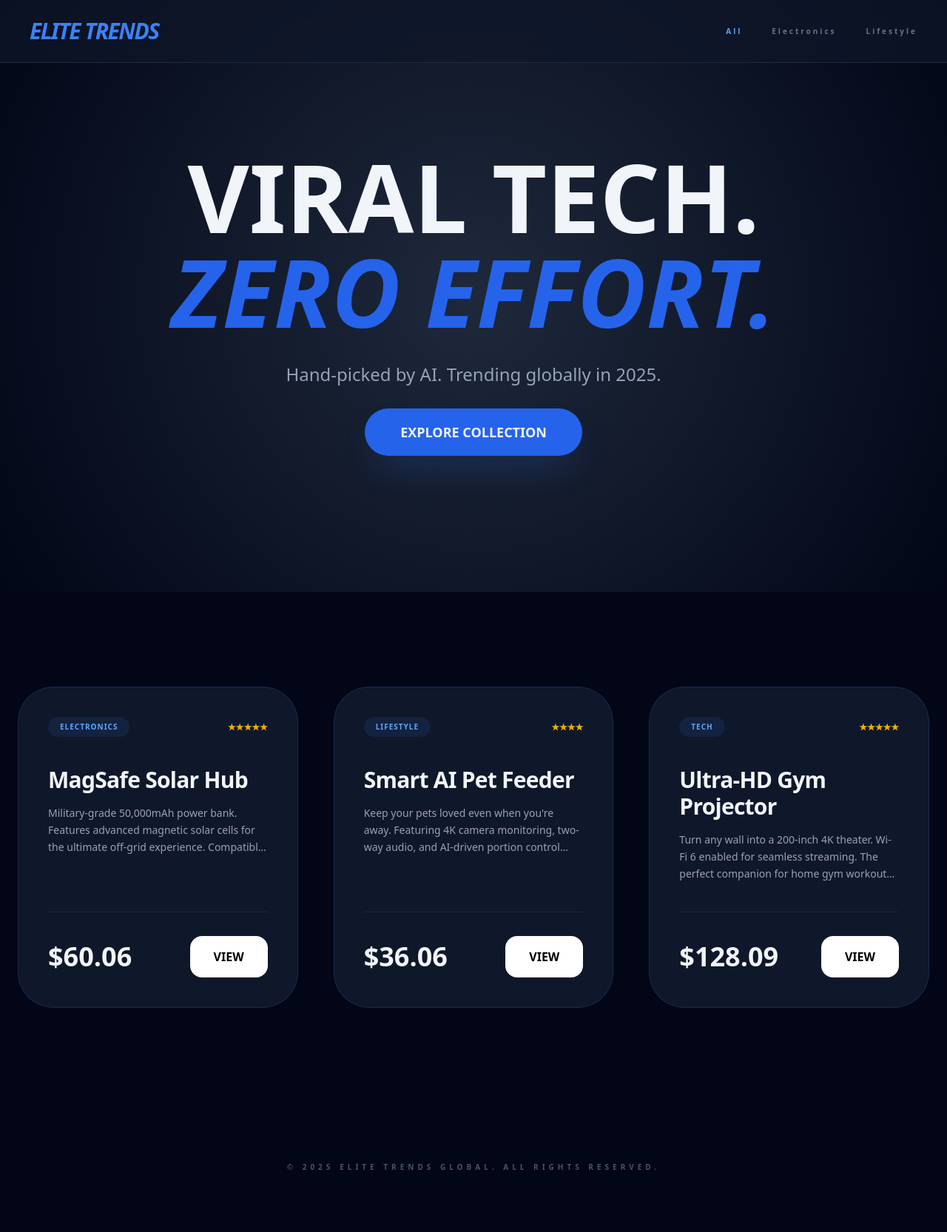
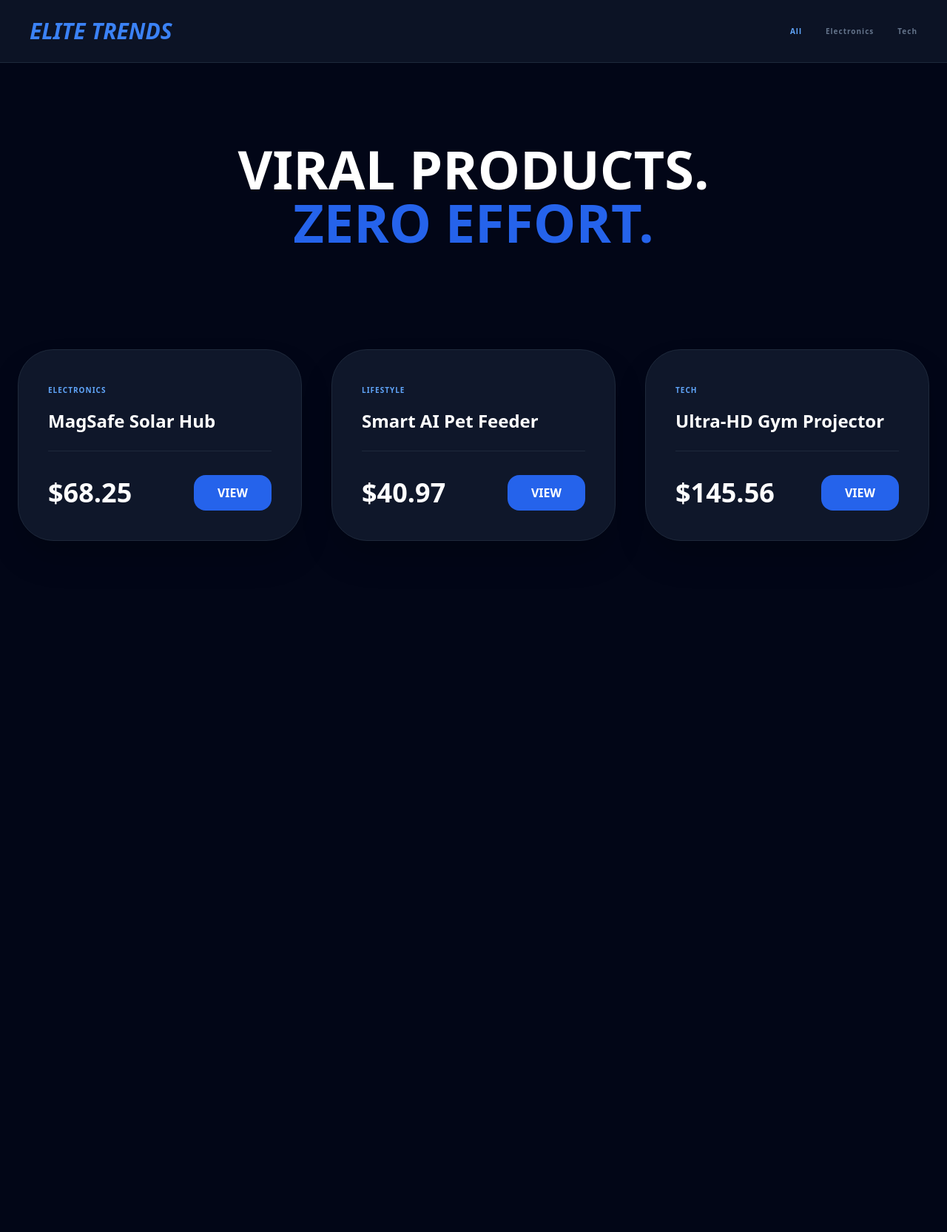
Before and after one commit to ammmir288/elite-trends, a plain HTML site: page index.html in a window 1280 px wide. Shown: the whole page at 74% size. After the commit the page ends 800 px from the top, so only its background shows below. Drawn offline with nearby package versions, Linux system fonts and the light colour scheme.

Commit message:
All-In-One Empire Update v21

```diff
--- a/index.html
+++ b/index.html
@@ -1,115 +1,70 @@
 
         <!DOCTYPE html>
-        <html lang="en" class="scroll-smooth">
+        <html lang="en">
         <head>
             <meta charset="UTF-8">
-            <meta name="viewport" content="width=device-width, initial-scale=1.0">
-            <title>Elite Trends | Future Tech Today</title>
+            <title>Elite Trends | 2025 Global Collection</title>
             <script src="https://cdn.tailwindcss.com"></script>
             <script src="https://unpkg.com/alpinejs@3.x.x/dist/cdn.min.js" defer></script>
             <link href="https://unpkg.com/aos@2.3.1/dist/aos.css" rel="stylesheet">
-            <style>
-                [x-cloak] { display: none !important; }
-                .glass { background: rgba(15, 23, 42, 0.7); backdrop-filter: blur(15px); }
-                .hero-gradient { background: radial-gradient(circle at center, #1e293b 0%, #020617 100%); }
-                .glow-border { transition: 0.3s; border: 1px solid rgba(59, 130, 246, 0.2); }
-                .glow-border:hover { border-color: #3b82f6; box-shadow: 0 0 20px rgba(59, 130, 246, 0.4); }
-            </style>
+            <style>[x-cloak] { display: none !important; } .glass { background: rgba(15, 23, 42, 0.8); backdrop-filter: blur(12px); }</style>
         </head>
-        <body class="bg-[#020617] text-slate-100 font-sans" x-data="{ open: false, activeP: {}, category: 'All' }">
-
-            <nav class="fixed w-full z-[100] glass border-b border-slate-800 px-10 py-6 flex justify-between items-center">
-                <h1 class="text-3xl font-black text-blue-500 italic tracking-tighter">ELITE TRENDS</h1>
-                <div class="flex space-x-10 text-[10px] font-bold uppercase tracking-[0.3em]">
-                    <button @click="category = 'All'" :class="category === 'All' ? 'text-blue-400' : 'text-slate-500'">All</button>
-                    <button @click="category = 'Electronics'" :class="category === 'Electronics' ? 'text-blue-400' : 'text-slate-500'">Electronics</button>
-                    <button @click="category = 'Lifestyle'" :class="category === 'Lifestyle' ? 'text-blue-400' : 'text-slate-500'">Lifestyle</button>
+        <body class="bg-[#020617] text-white font-sans" x-data="{ open: false, activeP: {}, category: 'All' }">
+            <nav class="fixed w-full z-50 glass border-b border-slate-800 px-10 py-6 flex justify-between items-center">
+                <h1 class="text-3xl font-black text-blue-500 italic">ELITE TRENDS</h1>
+                <div class="flex space-x-8 text-[10px] font-bold uppercase tracking-widest text-slate-500">
+                    <button @click="category = 'All'" :class="category === 'All' ? 'text-blue-400' : ''">All</button>
+                    <button @click="category = 'Electronics'" :class="category === 'Electronics' ? 'text-blue-400' : ''">Electronics</button>
+                    <button @click="category = 'Tech'" :class="category === 'Tech' ? 'text-blue-400' : ''">Tech</button>
                 </div>
             </nav>
-
-            <header class="hero-gradient min-h-screen flex flex-col justify-center items-center text-center px-6">
-                <div data-aos="zoom-out" data-aos-duration="1500">
-                    <h2 class="text-7xl md:text-9xl font-black mb-8 leading-none">VIRAL TECH.<br><span class="text-blue-600 italic">ZERO EFFORT.</span></h2>
-                    <p class="text-slate-400 text-xl md:text-2xl max-w-3xl mx-auto font-light mb-12">Hand-picked by AI. Trending globally in 2025.</p>
-                    <a href="#store" class="bg-blue-600 px-12 py-5 rounded-full font-black text-lg hover:scale-110 transition shadow-2xl shadow-blue-500/20">EXPLORE COLLECTION</a>
-                </div>
+            <header class="pt-48 pb-20 text-center">
+                <h2 class="text-7xl font-black mb-4" data-aos="zoom-in">VIRAL PRODUCTS.<br><span class="text-blue-600">ZERO EFFORT.</span></h2>
             </header>
-
-            <section id="store" class="max-w-7xl mx-auto px-6 py-32 grid grid-cols-1 md:grid-cols-3 gap-12">
-
-                <div class="glow-border bg-[#0f172a] rounded-[3rem] p-10 flex flex-col justify-between"
+            <main class="max-w-7xl mx-auto px-6 py-10 grid grid-cols-1 md:grid-cols-3 gap-10">
+                <div class="bg-[#0f172a] rounded-[3rem] p-10 border border-slate-800 hover:border-blue-500 transition-all shadow-2xl"
                      x-show="category === 'All' || category === 'Electronics'" data-aos="fade-up">
-                    <div>
-                        <div class="flex justify-between items-center mb-10">
-                            <span class="text-blue-400 text-[10px] font-black uppercase tracking-widest bg-blue-500/10 px-4 py-1.5 rounded-full">Electronics</span>
-                            <span class="text-yellow-500 text-xs font-bold">★★★★★</span>
-                        </div>
-                        <h3 class="text-3xl font-bold mb-4 tracking-tight">MagSafe Solar Hub</h3>
-                        <p class="text-slate-400 text-sm leading-relaxed mb-10 line-clamp-3">Military-grade 50,000mAh power bank. Features advanced magnetic solar cells for the ultimate off-grid experience. Compatible with iPhone 15/16 and all USB-C devices.</p>
-                    </div>
+                    <span class="text-blue-400 text-[10px] font-black uppercase tracking-widest">Electronics</span>
+                    <h3 class="text-2xl font-bold mt-4 mb-6">MagSafe Solar Hub</h3>
                     <div class="flex justify-between items-center border-t border-slate-800 pt-8">
-                        <span class="text-4xl font-black">$60.06</span>
-                        <button @click="open = true; activeP = {name:'MagSafe Solar Hub', price:'60.06', desc:'Military-grade 50,000mAh power bank. Features advanced magnetic solar cells for the ultimate off-grid experience. Compatible with iPhone 15/16 and all USB-C devices.', cat:'Electronics'}"
-                                class="bg-white text-black px-8 py-4 rounded-2xl font-black hover:bg-blue-600 hover:text-white transition-all">VIEW</button>
+                        <span class="text-4xl font-black text-white">$68.25</span>
+                        <button @click="open = true; activeP = {name:'MagSafe Solar Hub', price:'68.25', desc:'Professional grade MagSafe Solar Hub with global shipping and 2025 technology features.', cat:'Electronics'}"
+                                class="bg-blue-600 px-8 py-3 rounded-2xl font-bold hover:bg-blue-500">VIEW</button>
                     </div>
                 </div>
-                <div class="glow-border bg-[#0f172a] rounded-[3rem] p-10 flex flex-col justify-between"
+                <div class="bg-[#0f172a] rounded-[3rem] p-10 border border-slate-800 hover:border-blue-500 transition-all shadow-2xl"
                      x-show="category === 'All' || category === 'Lifestyle'" data-aos="fade-up">
-                    <div>
-                        <div class="flex justify-between items-center mb-10">
-                            <span class="text-blue-400 text-[10px] font-black uppercase tracking-widest bg-blue-500/10 px-4 py-1.5 rounded-full">Lifestyle</span>
-                            <span class="text-yellow-500 text-xs font-bold">★★★★</span>
-                        </div>
-                        <h3 class="text-3xl font-bold mb-4 tracking-tight">Smart AI Pet Feeder</h3>
-                        <p class="text-slate-400 text-sm leading-relaxed mb-10 line-clamp-3">Keep your pets loved even when you're away. Featuring 4K camera monitoring, two-way audio, and AI-driven portion control directly from your smartphone.</p>
-                    </div>
+                    <span class="text-blue-400 text-[10px] font-black uppercase tracking-widest">Lifestyle</span>
+                    <h3 class="text-2xl font-bold mt-4 mb-6">Smart AI Pet Feeder</h3>
                     <div class="flex justify-between items-center border-t border-slate-800 pt-8">
-                        <span class="text-4xl font-black">$36.06</span>
-                        <button @click="open = true; activeP = {name:'Smart AI Pet Feeder', price:'36.06', desc:'Keep your pets loved even when you're away. Featuring 4K camera monitoring, two-way audio, and AI-driven portion control directly from your smartphone.', cat:'Lifestyle'}"
-                                class="bg-white text-black px-8 py-4 rounded-2xl font-black hover:bg-blue-600 hover:text-white transition-all">VIEW</button>
+                        <span class="text-4xl font-black text-white">$40.97</span>
+                        <button @click="open = true; activeP = {name:'Smart AI Pet Feeder', price:'40.97', desc:'Professional grade Smart AI Pet Feeder with global shipping and 2025 technology features.', cat:'Lifestyle'}"
+                                class="bg-blue-600 px-8 py-3 rounded-2xl font-bold hover:bg-blue-500">VIEW</button>
                     </div>
                 </div>
-                <div class="glow-border bg-[#0f172a] rounded-[3rem] p-10 flex flex-col justify-between"
+                <div class="bg-[#0f172a] rounded-[3rem] p-10 border border-slate-800 hover:border-blue-500 transition-all shadow-2xl"
                      x-show="category === 'All' || category === 'Tech'" data-aos="fade-up">
-                    <div>
-                        <div class="flex justify-between items-center mb-10">
-                            <span class="text-blue-400 text-[10px] font-black uppercase tracking-widest bg-blue-500/10 px-4 py-1.5 rounded-full">Tech</span>
-                            <span class="text-yellow-500 text-xs font-bold">★★★★★</span>
-                        </div>
-                        <h3 class="text-3xl font-bold mb-4 tracking-tight">Ultra-HD Gym Projector</h3>
-                        <p class="text-slate-400 text-sm leading-relaxed mb-10 line-clamp-3">Turn any wall into a 200-inch 4K theater. Wi-Fi 6 enabled for seamless streaming. The perfect companion for home gym workouts and cinematic nights.</p>
-                    </div>
+                    <span class="text-blue-400 text-[10px] font-black uppercase tracking-widest">Tech</span>
+                    <h3 class="text-2xl font-bold mt-4 mb-6">Ultra-HD Gym Projector</h3>
                     <div class="flex justify-between items-center border-t border-slate-800 pt-8">
-                        <span class="text-4xl font-black">$128.09</span>
-                        <button @click="open = true; activeP = {name:'Ultra-HD Gym Projector', price:'128.09', desc:'Turn any wall into a 200-inch 4K theater. Wi-Fi 6 enabled for seamless streaming. The perfect companion for home gym workouts and cinematic nights.', cat:'Tech'}"
-                                class="bg-white text-black px-8 py-4 rounded-2xl font-black hover:bg-blue-600 hover:text-white transition-all">VIEW</button>
+                        <span class="text-4xl font-black text-white">$145.56</span>
+                        <button @click="open = true; activeP = {name:'Ultra-HD Gym Projector', price:'145.56', desc:'Professional grade Ultra-HD Gym Projector with global shipping and 2025 technology features.', cat:'Tech'}"
+                                class="bg-blue-600 px-8 py-3 rounded-2xl font-bold hover:bg-blue-500">VIEW</button>
                     </div>
                 </div>
-            </section>
-
-            <div x-show="open" x-cloak class="fixed inset-0 z-[200] flex items-center justify-center p-6 bg-black/90 backdrop-blur-md">
-                <div class="bg-[#0f172a] max-w-3xl w-full rounded-[4rem] p-16 border border-slate-700 relative shadow-2xl" @click.away="open = false">
-                    <button @click="open = false" class="absolute top-10 right-10 text-slate-500 hover:text-white text-4xl">&times;</button>
-                    <span class="text-blue-500 text-xs font-black uppercase tracking-widest" x-text="activeP.cat"></span>
+            </main>
+            <div x-show="open" x-cloak class="fixed inset-0 z-[100] flex items-center justify-center p-6 bg-black/95 backdrop-blur-md">
+                <div class="bg-[#0f172a] max-w-2xl w-full rounded-[4rem] p-16 border border-slate-700 relative shadow-2xl" @click.away="open = false">
+                    <button @click="open = false" class="absolute top-10 right-10 text-slate-500 text-4xl">&times;</button>
+                    <span class="text-blue-500 text-xs font-black uppercase" x-text="activeP.cat"></span>
                     <h2 class="text-6xl font-black mt-4 mb-8 leading-tight" x-text="activeP.name"></h2>
                     <p class="text-slate-400 text-xl leading-relaxed mb-12" x-text="activeP.desc"></p>
-
-                    <div class="bg-blue-600/10 p-6 rounded-3xl border border-blue-600/30 mb-12">
-                        <p class="text-blue-400 font-bold">⚡ FLASH DEAL: Limited 2025 stock available for global shipping.</p>
-                    </div>
-
                     <div class="flex justify-between items-center">
                         <span class="text-6xl font-black" x-text="'$' + activeP.price"></span>
-                        <button class="bg-blue-600 text-white px-12 py-6 rounded-[2rem] font-black text-2xl hover:bg-blue-500 shadow-xl shadow-blue-500/20">SECURE CHECKOUT</button>
+                        <button class="bg-white text-black px-12 py-5 rounded-[2rem] font-black text-xl hover:bg-blue-600 hover:text-white transition">BUY NOW</button>
                     </div>
                 </div>
             </div>
-
-            <footer class="py-20 text-center text-slate-600 text-[10px] font-bold uppercase tracking-[0.5em]">
-                &copy; 2025 ELITE TRENDS GLOBAL. ALL RIGHTS RESERVED.
-            </footer>
-
             <script src="https://unpkg.com/aos@2.3.1/dist/aos.js"></script>
             <script>AOS.init({ duration: 1000, once: true });</script>
-        </body>
-        </html>
+        </body></html>
```
Also changed, not shown: 1 other file.
